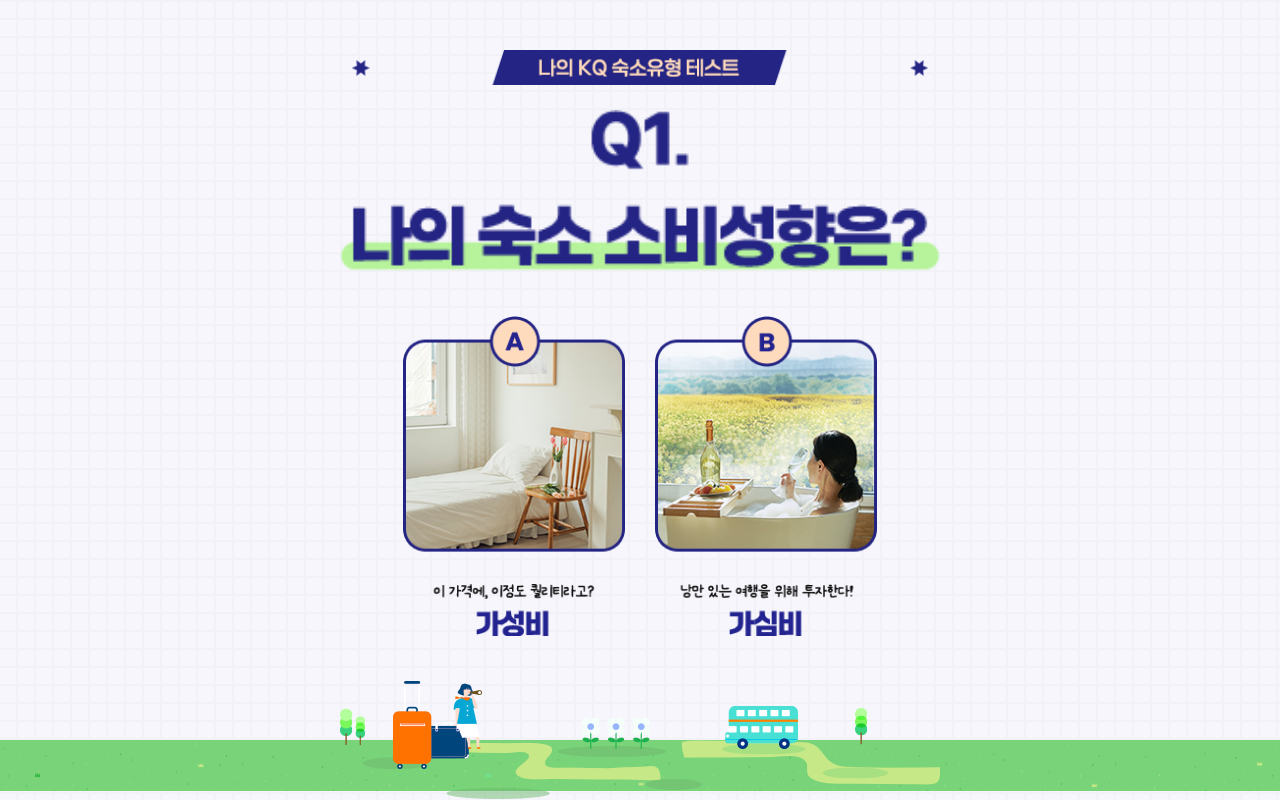
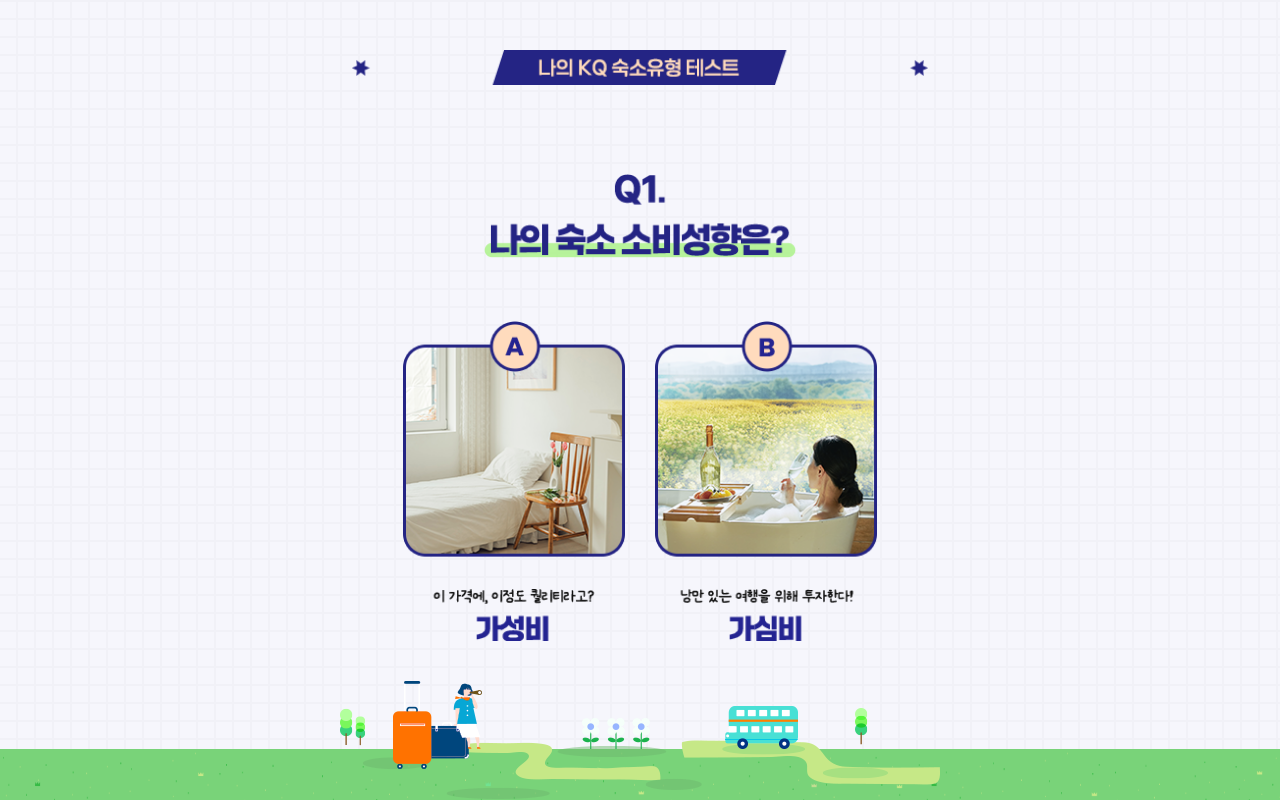
Before and after one commit to JDWdonga21/balance-game-web, a React (Create React App) app: page / in a window 1280 px wide. Built offline with nearby package versions, Linux system fonts and the light colour scheme.

Commit message:
피드백 이후 UIUX개선

```diff
--- a/src/components/QuestionComponent.tsx
+++ b/src/components/QuestionComponent.tsx
@@ -107,7 +107,7 @@ class QuestionComponent extends Component<Props, State> {
                 <p style={styles.headerTitle}><img src={header_title_test} width="100%" alt="나의 KQ숙소유형테스트"/></p>
 
                 <div style={styles.questionItem}>
-                    <h1><img src={questionTitle} width="100%" alt={questions[step]}/></h1>
+                    <h1 style={styles.questionH1}><img src={questionTitle} width="100%" alt={questions[step]}/></h1>
                     <ul style={styles.answerItems}>
                         <li style={styles.answerItemsLi}><img src={leftBtn} width="100%" alt={lefttext} onClick={() => this.handleAnswer(lefttext)}/></li>
                         <li style={styles.answerItemsLi}><img src={rightBtn} width="100%" alt={righttext} onClick={() => this.handleAnswer(righttext)}/></li>
@@ -152,10 +152,10 @@ const styles: {[key in string]: CSSProperties}= {
       content: "''",
       display: 'block',
       position: 'absolute',
-      background: `url('${bg_img}') top center no-repeat`,
+      background: `url('${bg_img}') bottom center repeat-x`,
       backgroundSize: '100%',
       width: '100%',
-      height: 60,
+      height: 80,
       bottom: 0,
       zIndex: 0
     },
--- a/src/components/ResScreens/Result1.tsx
+++ b/src/components/ResScreens/Result1.tsx
@@ -27,9 +27,9 @@ class Result1 extends React.Component {
                                 <div style={styles.keyTag}><img src={result_key_01} width="100%" alt="가성비 뚜벅이여행 관광지마스터"/></div>
                                 <div style={styles.keylist}>
                                     <ul>
-                                        <li><a href="https://me2.do/5atWVFU2" target="_blank"><img src={result_list_01_01} width="100%" alt="백패커스인 여수"/></a></li>
-                                        <li><a href="https://me2.do/FKOkPc8M" target="_blank"><img src={result_list_01_02} width="100%" alt="앨리 게스트하우스"/></a></li>
-                                        <li><a href="https://me2.do/xTbrkrHL" target="_blank"><img src={result_list_01_03} width="100%" alt="명동 게스트하우스 꼬모"/></a></li>
+                                        <li style={styles.keyListLi}><a href="https://me2.do/5atWVFU2" target="_blank"><img src={result_list_01_01} width="100%" alt="백패커스인 여수"/></a></li>
+                                        <li style={styles.keyListLi}><a href="https://me2.do/FKOkPc8M" target="_blank"><img src={result_list_01_02} width="100%" alt="앨리 게스트하우스"/></a></li>
+                                        <li style={styles.keyListLi}><a href="https://me2.do/xTbrkrHL" target="_blank"><img src={result_list_01_03} width="100%" alt="명동 게스트하우스 꼬모"/></a></li>
                                     </ul>
                                 </div>
                             </div>
@@ -75,10 +75,10 @@ const styles: {[key in string]: CSSProperties}= {
       content: "''",
       display: 'block',
       position: 'absolute',
-      background: `url('${bg_img}') top center no-repeat`,
+      background: `url('${bg_img}') bottom center repeat-x`,
       backgroundSize: '100%',
       width: '100%',
-      height: 60,
+      height: 80,
       bottom: 0,
       zIndex: 0
     },
--- a/src/components/ResScreens/Result2.tsx
+++ b/src/components/ResScreens/Result2.tsx
@@ -31,9 +31,9 @@ class Result2 extends React.Component {
                                 <div style={styles.keyTag}><img src={result_key_02} width="100%" alt="가성비 드라이브여행 관광지마스터"/></div>
                                 <div style={styles.keylist}>
                                     <ul>
-                                        <li><a href="https://me2.do/xvLmP636" target="_blank"><img src={result_list_02_01} width="100%" alt="강릉선교장"/></a></li>
-                                        <li><a href="https://me2.do/F0tMXwd0" target="_blank"><img src={result_list_02_02} width="100%" alt="동락원"/></a></li>
-                                        <li><a href="https://me2.do/FtufCuYM" target="_blank"><img src={result_list_02_03} width="100%" alt="여로"/></a></li>
+                                        <li style={styles.keyListLi}><a href="https://me2.do/xvLmP636" target="_blank"><img src={result_list_02_01} width="100%" alt="강릉선교장"/></a></li>
+                                        <li style={styles.keyListLi}><a href="https://me2.do/F0tMXwd0" target="_blank"><img src={result_list_02_02} width="100%" alt="동락원"/></a></li>
+                                        <li style={styles.keyListLi}><a href="https://me2.do/FtufCuYM" target="_blank"><img src={result_list_02_03} width="100%" alt="여로"/></a></li>
                                     </ul>
                                 </div>
                             </div>
@@ -79,10 +79,10 @@ const styles: {[key in string]: CSSProperties}= {
       content: "''",
       display: 'block',
       position: 'absolute',
-      background: `url('${bg_img}') top center no-repeat`,
+      background: `url('${bg_img}') bottom center repeat-x`,
       backgroundSize: '100%',
       width: '100%',
-      height: 60,
+      height: 80,
       bottom: 0,
       zIndex: 0
     },
--- a/src/components/ResScreens/Result3.tsx
+++ b/src/components/ResScreens/Result3.tsx
@@ -31,9 +31,9 @@ class Result3 extends React.Component {
                                 <div style={styles.keyTag}><img src={result_key_03} width="100%" alt="가성비 뚜벅이여행 숙소올인형"/></div>
                                 <div style={styles.keylist}>
                                     <ul>
-                                        <li><a href="https://me2.do/50eAT0BO" target="_blank"><img src={result_list_03_01} width="100%" alt="라마다프라자바이윈덤 여수"/></a></li>
-                                        <li><a href="https://me2.do/5ITU2QkE" target="_blank"><img src={result_list_03_02} width="100%" alt="141미니호텔"/></a></li>
-                                        <li><a href="https://me2.do/5dyLd2hx" target="_blank"><img src={result_list_03_03} width="100%" alt="부산센트럴파크호텔"/></a></li>
+                                        <li style={styles.keyListLi}><a href="https://me2.do/50eAT0BO" target="_blank"><img src={result_list_03_01} width="100%" alt="라마다프라자바이윈덤 여수"/></a></li>
+                                        <li style={styles.keyListLi}><a href="https://me2.do/5ITU2QkE" target="_blank"><img src={result_list_03_02} width="100%" alt="141미니호텔"/></a></li>
+                                        <li style={styles.keyListLi}><a href="https://me2.do/5dyLd2hx" target="_blank"><img src={result_list_03_03} width="100%" alt="부산센트럴파크호텔"/></a></li>
                                     </ul>
                                 </div>
                             </div>
@@ -79,10 +79,10 @@ const styles: {[key in string]: CSSProperties}= {
       content: "''",
       display: 'block',
       position: 'absolute',
-      background: `url('${bg_img}') top center no-repeat`,
+      background: `url('${bg_img}') bottom center repeat-x`,
       backgroundSize: '100%',
       width: '100%',
-      height: 60,
+      height: 80,
       bottom: 0,
       zIndex: 0
     },
--- a/src/components/ResScreens/Result4.tsx
+++ b/src/components/ResScreens/Result4.tsx
@@ -31,9 +31,9 @@ class Result4 extends React.Component {
                                 <div style={styles.keyTag}><img src={result_key_04} width="100%" alt="가성비 뚜벅이여행 숙소올인형"/></div>
                                 <div style={styles.keylist}>
                                     <ul>
-                                        <li><a href="https://me2.do/F3O0xu82" target="_blank"><img src={result_list_04_01} width="100%" alt="호텔정관루"/></a></li>
-                                        <li><a href="https://me2.do/FfApC7I6" target="_blank"><img src={result_list_04_02} width="100%" alt="영광컨트리클럽"/></a></li>
-                                        <li><a href="https://me2.do/G4xk7R1C" target="_blank"><img src={result_list_04_03} width="100%" alt="남해비치호텔"/></a></li>
+                                        <li style={styles.keyListLi}><a href="https://me2.do/F3O0xu82" target="_blank"><img src={result_list_04_01} width="100%" alt="호텔정관루"/></a></li>
+                                        <li style={styles.keyListLi}><a href="https://me2.do/FfApC7I6" target="_blank"><img src={result_list_04_02} width="100%" alt="영광컨트리클럽"/></a></li>
+                                        <li style={styles.keyListLi}><a href="https://me2.do/G4xk7R1C" target="_blank"><img src={result_list_04_03} width="100%" alt="남해비치호텔"/></a></li>
                                     </ul>
                                 </div>
                             </div>
@@ -79,10 +79,10 @@ const styles: {[key in string]: CSSProperties}= {
       content: "''",
       display: 'block',
       position: 'absolute',
-      background: `url('${bg_img}') top center no-repeat`,
+      background: `url('${bg_img}') bottom center repeat-x`,
       backgroundSize: '100%',
       width: '100%',
-      height: 60,
+      height: 80,
       bottom: 0,
       zIndex: 0
     },
--- a/src/components/ResScreens/Result5.tsx
+++ b/src/components/ResScreens/Result5.tsx
@@ -31,9 +31,9 @@ class Result5 extends React.Component {
                                 <div style={styles.keyTag}><img src={result_key_05} width="100%" alt="가성비 뚜벅이여행 숙소올인형"/></div>
                                 <div style={styles.keylist}>
                                     <ul>
-                                        <li><a href="https://me2.do/FynXgs4U" target="_blank"><img src={result_list_05_01} width="100%" alt="UH스위트랜드스케이프"/></a></li>
-                                        <li><a href="https://me2.do/xXEdc6zc" target="_blank"><img src={result_list_05_02} width="100%" alt="데이즈호텔"/></a></li>
-                                        <li><a href="https://me2.do/5YakemoA" target="_blank"><img src={result_list_05_03} width="100%" alt="더퍼스트테이호텔"/></a></li>
+                                        <li style={styles.keyListLi}><a href="https://me2.do/FynXgs4U" target="_blank"><img src={result_list_05_01} width="100%" alt="UH스위트랜드스케이프"/></a></li>
+                                        <li style={styles.keyListLi}><a href="https://me2.do/xXEdc6zc" target="_blank"><img src={result_list_05_02} width="100%" alt="데이즈호텔"/></a></li>
+                                        <li style={styles.keyListLi}><a href="https://me2.do/5YakemoA" target="_blank"><img src={result_list_05_03} width="100%" alt="더퍼스트테이호텔"/></a></li>
                                     </ul>
                                 </div>
                             </div>
@@ -80,10 +80,10 @@ const styles: {[key in string]: CSSProperties}= {
       content: "''",
       display: 'block',
       position: 'absolute',
-      background: `url('${bg_img}') top center no-repeat`,
+      background: `url('${bg_img}') bottom center repeat-x`,
       backgroundSize: '100%',
       width: '100%',
-      height: 60,
+      height: 80,
       bottom: 0,
       zIndex: 0
     },
--- a/src/components/ResScreens/Result6.tsx
+++ b/src/components/ResScreens/Result6.tsx
@@ -31,9 +31,9 @@ class Result6 extends React.Component {
                                 <div style={styles.keyTag}><img src={result_key_06} width="100%" alt="가성비 뚜벅이여행 숙소올인형"/></div>
                                 <div style={styles.keylist}>
                                     <ul>
-                                        <li><a href="https://me2.do/5uiBQFWN" target="_blank"><img src={result_list_06_01} width="100%" alt="남원예촌"/></a></li>
-                                        <li><a href="https://me2.do/IDoJwxA4" target="_blank"><img src={result_list_06_02} width="100%" alt="락고재 한옥호텔"/></a></li>
-                                        <li><a href="https://me2.do/FWfC1QBo" target="_blank"><img src={result_list_06_03} width="100%" alt="여락재"/></a></li>
+                                        <li style={styles.keyListLi}><a href="https://me2.do/5uiBQFWN" target="_blank"><img src={result_list_06_01} width="100%" alt="남원예촌"/></a></li>
+                                        <li style={styles.keyListLi}><a href="https://me2.do/IDoJwxA4" target="_blank"><img src={result_list_06_02} width="100%" alt="락고재 한옥호텔"/></a></li>
+                                        <li style={styles.keyListLi}><a href="https://me2.do/FWfC1QBo" target="_blank"><img src={result_list_06_03} width="100%" alt="여락재"/></a></li>
                                     </ul>
                                 </div>
                             </div>
@@ -79,10 +79,10 @@ const styles: {[key in string]: CSSProperties}= {
       content: "''",
       display: 'block',
       position: 'absolute',
-      background: `url('${bg_img}') top center no-repeat`,
+      background: `url('${bg_img}') bottom center repeat-x`,
       backgroundSize: '100%',
       width: '100%',
-      height: 60,
+      height: 80,
       bottom: 0,
       zIndex: 0
     },
--- a/src/components/ResScreens/Result7.tsx
+++ b/src/components/ResScreens/Result7.tsx
@@ -31,9 +31,9 @@ class Result7 extends React.Component {
                                 <div style={styles.keyTag}><img src={result_key_07} width="100%" alt="가성비 뚜벅이여행 숙소올인형"/></div>
                                 <div style={styles.keylist}>
                                     <ul>
-                                        <li><a href="https://me2.do/GPXxN3G7" target="_blank"><img src={result_list_07_01} width="100%" alt="일독일박"/></a></li>
-                                        <li><a href="https://me2.do/5uiBQKFI" target="_blank"><img src={result_list_07_02} width="100%" alt="스테이지안"/></a></li>
-                                        <li><a href="https://me2.do/GSHZl3lq" target="_blank"><img src={result_list_07_03} width="100%" alt="한옥스테이 조아당"/></a></li>
+                                        <li style={styles.keyListLi}><a href="https://me2.do/GPXxN3G7" target="_blank"><img src={result_list_07_01} width="100%" alt="일독일박"/></a></li>
+                                        <li style={styles.keyListLi}><a href="https://me2.do/5uiBQKFI" target="_blank"><img src={result_list_07_02} width="100%" alt="스테이지안"/></a></li>
+                                        <li style={styles.keyListLi}><a href="https://me2.do/GSHZl3lq" target="_blank"><img src={result_list_07_03} width="100%" alt="한옥스테이 조아당"/></a></li>
                                     </ul>
                                 </div>
                             </div>
@@ -79,10 +79,10 @@ const styles: {[key in string]: CSSProperties}= {
       content: "''",
       display: 'block',
       position: 'absolute',
-      background: `url('${bg_img}') top center no-repeat`,
+      background: `url('${bg_img}') bottom center repeat-x`,
       backgroundSize: '100%',
       width: '100%',
-      height: 60,
+      height: 80,
       bottom: 0,
       zIndex: 0
     },
--- a/src/components/ResScreens/Result8.tsx
+++ b/src/components/ResScreens/Result8.tsx
@@ -31,9 +31,9 @@ class Result8 extends React.Component {
                                 <div style={styles.keyTag}><img src={result_key_08} width="100%" alt="가성비 뚜벅이여행 숙소올인형"/></div>
                                 <div style={styles.keylist}>
                                     <ul>
-                                        <li><a href="https://me2.do/Fm2F4Cft" target="_blank"><img src={result_list_08_01} width="100%" alt="힐링스테이코스모스리조트"/></a></li>
-                                        <li><a href="https://me2.do/IFIel1uJ" target="_blank"><img src={result_list_08_02} width="100%" alt="포트앤포트"/></a></li>
-                                        <li><a href="https://me2.do/5SaA3uXv" target="_blank"><img src={result_list_08_03} width="100%" alt="유리트리트"/></a></li>
+                                        <li style={styles.keyListLi}><a href="https://me2.do/Fm2F4Cft" target="_blank"><img src={result_list_08_01} width="100%" alt="힐링스테이코스모스리조트"/></a></li>
+                                        <li style={styles.keyListLi}><a href="https://me2.do/IFIel1uJ" target="_blank"><img src={result_list_08_02} width="100%" alt="포트앤포트"/></a></li>
+                                        <li style={styles.keyListLi}><a href="https://me2.do/5SaA3uXv" target="_blank"><img src={result_list_08_03} width="100%" alt="유리트리트"/></a></li>
                                     </ul>
                                 </div>
                             </div>
@@ -79,10 +79,10 @@ const styles: {[key in string]: CSSProperties}= {
       content: "''",
       display: 'block',
       position: 'absolute',
-      background: `url('${bg_img}') top center no-repeat`,
+      background: `url('${bg_img}') bottom center repeat-x`,
       backgroundSize: '100%',
       width: '100%',
-      height: 60,
+      height: 80,
       bottom: 0,
       zIndex: 0
     },
```
Also changed, not shown: src/components/ResultScreen2.tsx (+0 -39 lines).
